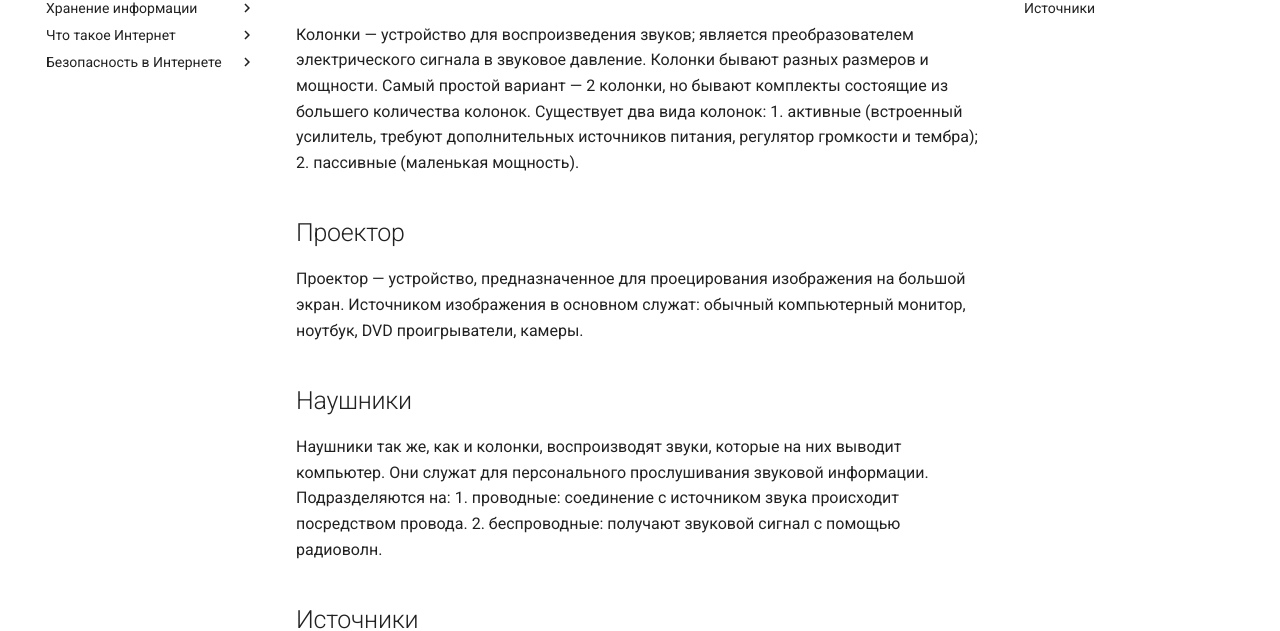
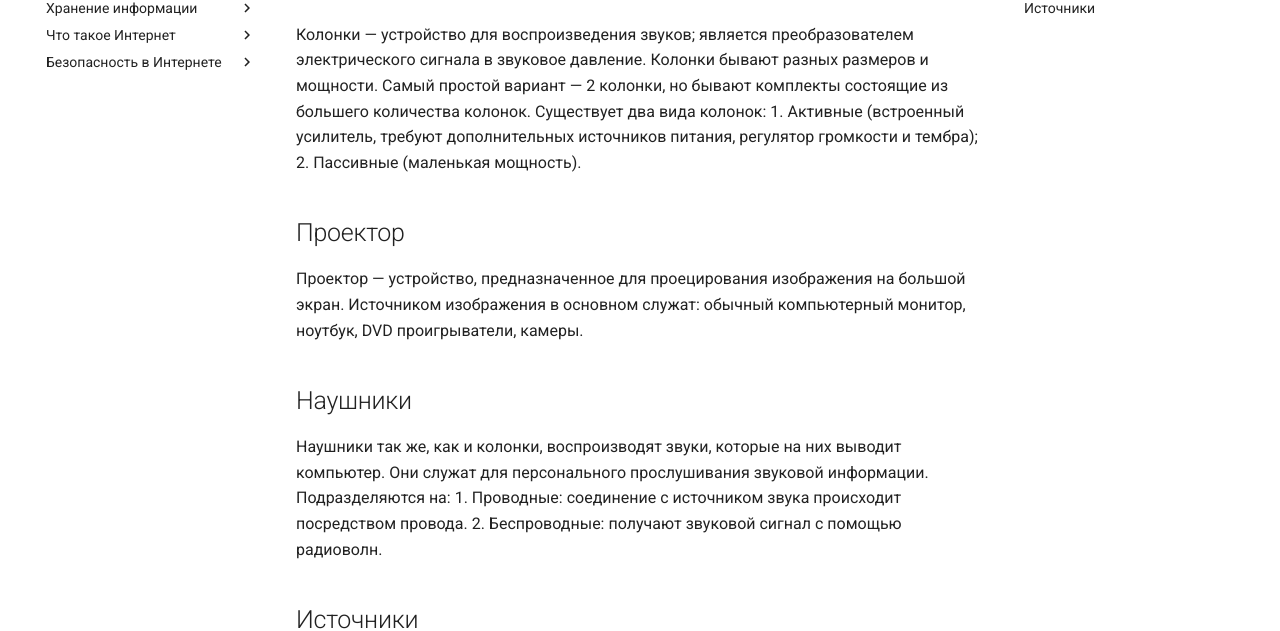
Before and after one commit to chabErch/Informatika, an MkDocs documentation site: the page built from docs/Основные блоки и устройство компьютера/Устройства вывода информации.md, in a window 1280 px wide and 900 px high, scrolled down 682 px. Shown: the part 235-866 px from the top of the window. Built offline with MkDocs 1.6.1 and Material for MkDocs 9.7.7, drawn with Linux system fonts in a browser that asks for light colours; comment, search, counter and statistics services are not loaded.

```diff
--- a/docs/Основные блоки и устройство компьютера/Устройства вывода информации.md
+++ b/docs/Основные блоки и устройство компьютера/Устройства вывода информации.md
@@ -26,7 +26,8 @@
 ## Монитор
 
 Монитор — это специальное устройство,
-целью которого является отображение информации с помощью визуального восприятия.
+целью которого является отображение информации
+с помощью визуального восприятия.
 К мониторам относятся экраны различных гаджетов,
 цифровое электротабло и прочее.
 Компьютерные мониторы призваны отображать информацию, полученную от видеокарт,
@@ -42,9 +43,9 @@
 Самый простой вариант — 2 колонки,
 но бывают комплекты состоящие из большего количества колонок.
 Существует два вида колонок:
-1. активные (встроенный усилитель, требуют дополнительных источников питания,
+1. Активные (встроенный усилитель, требуют дополнительных источников питания,
 регулятор громкости и тембра);
-2. пассивные (маленькая мощность).
+2. Пассивные (маленькая мощность).
 
 ## Проектор
 
@@ -59,8 +60,8 @@
 которые на них выводит компьютер.
 Они служат для персонального прослушивания звуковой информации.
 Подразделяются на:
-1. проводные: соединение с источником звука происходит посредством провода.
-2. беспроводные: получают звуковой сигнал с помощью радиоволн.
+1. Проводные: соединение с источником звука происходит посредством провода.
+2. Беспроводные: получают звуковой сигнал с помощью радиоволн.
 
 ## Источники
 
```
